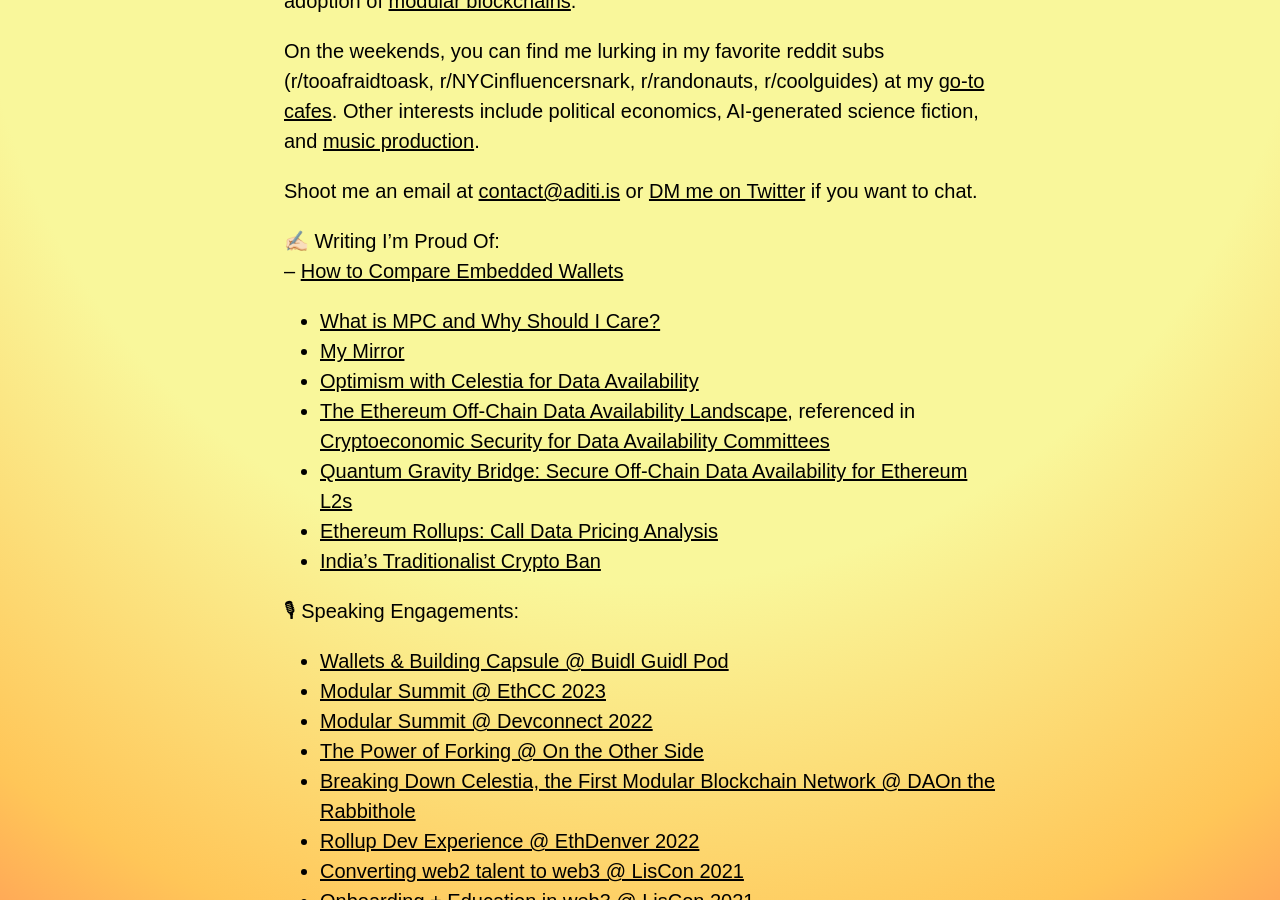
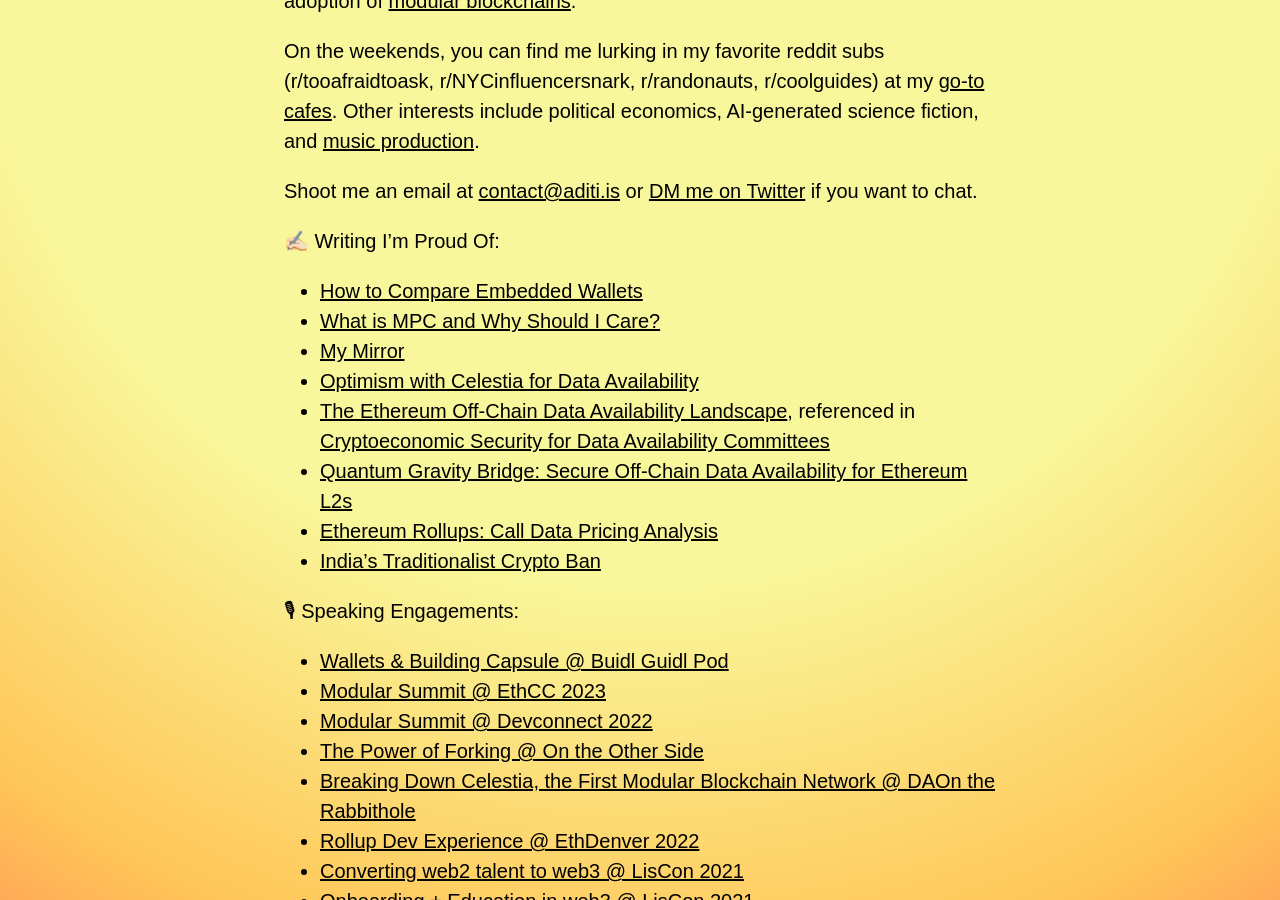
Before and after one commit to adeets-22/adeets-22.github.io, a Jekyll site: the page built from index.md, in a window 1280 px wide and 900 px high, scrolled down 1157 px. Built offline with Jekyll 4.4.1, drawn with Linux system fonts in a browser that asks for light colours.

```diff
--- a/index.md
+++ b/index.md
@@ -19,7 +19,7 @@ On the weekends, you can find me lurking in my favorite reddit subs (r/tooafraid
 Shoot me an email at <contact@aditi.is> or [DM me on Twitter](https://twitter.com/adeets_22) if you want to chat.
 
 ✍🏻 Writing I'm Proud Of:
-– [How to Compare Embedded Wallets](https://blog.getpara.com/embedded-wallet-comparison/)
+- [How to Compare Embedded Wallets](https://blog.getpara.com/embedded-wallet-comparison/)
 - [What is MPC and Why Should I Care?](https://blog.getpara.com/what-is-mpc/)
 - [My Mirror](https://mirror.xyz/adeets.eth)
 - [Optimism with Celestia for Data Availability](https://gov.optimism.io/t/draft-gf-phase-1-proposal-optimism-with-celestia-for-data-availability/2881)
```
